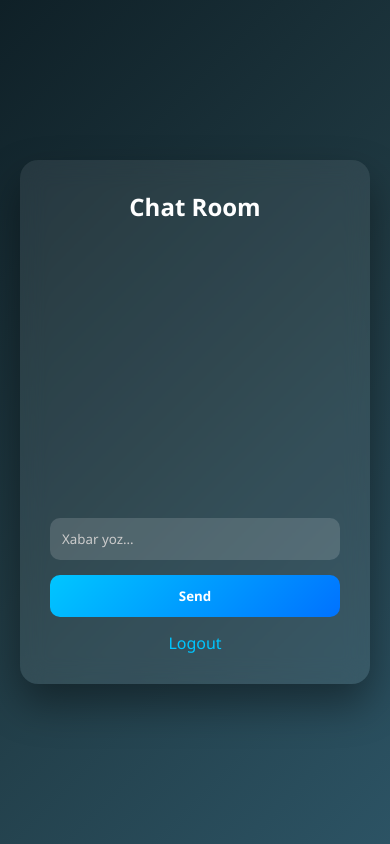
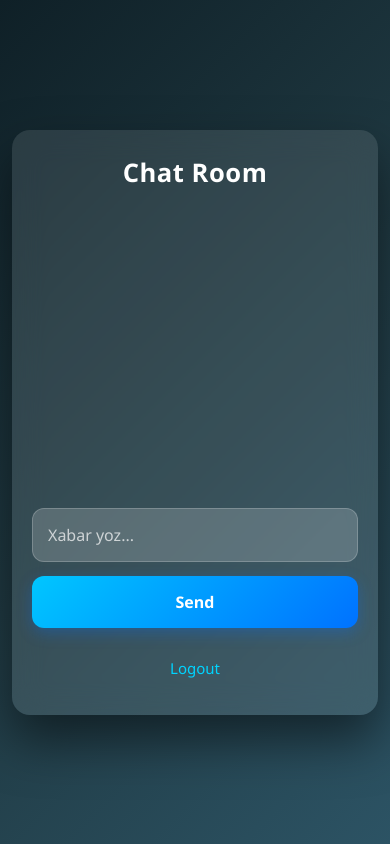
Before and after one commit to AzizbekSobirjonov/suxbat, a Flask app: page /chat in a window 390 px wide. Run offline with Flask 3, Linux system fonts and the light colour scheme; the visitor is signed in with stand-in values (Sample User, id 1); data that the repository does not hold is empty.

Commit message:
Update style.css

```diff
--- a/static/style.css
+++ b/static/style.css
@@ -2,7 +2,7 @@
     margin: 0;
     padding: 0;
     box-sizing: border-box;
-    font-family: "Segoe UI", sans-serif;
+    font-family: "Segoe UI", Tahoma, Geneva, Verdana, sans-serif;
 }
 
 body {
@@ -12,79 +12,283 @@ body {
     justify-content: center;
     align-items: center;
     color: white;
+    padding: 20px 15px;
 }
 
 .card {
-    background: rgba(255,255,255,0.08);
-    backdrop-filter: blur(12px);
+    background: rgba(255, 255, 255, 0.1);
+    backdrop-filter: blur(15px);
+    -webkit-backdrop-filter: blur(15px);
     padding: 30px;
-    width: 350px;
-    border-radius: 18px;
-    box-shadow: 0 20px 40px rgba(0,0,0,0.4);
+    width: 100%;
+    max-width: 450px;
+    border-radius: 20px;
+    box-shadow: 0 25px 50px rgba(0, 0, 0, 0.5);
     animation: fade 0.6s ease;
 }
 
 @keyframes fade {
-    from { opacity: 0; transform: translateY(15px); }
-    to   { opacity: 1; transform: translateY(0); }
+    from {
+        opacity: 0;
+        transform: translateY(20px);
+    }
+    to {
+        opacity: 1;
+        transform: translateY(0);
+    }
 }
 
 h2 {
     text-align: center;
-    margin-bottom: 20px;
+    margin-bottom: 25px;
+    font-size: 1.8rem;
+    font-weight: 600;
+    letter-spacing: 0.5px;
 }
 
 input {
     width: 100%;
-    padding: 12px;
-    margin-bottom: 15px;
-    border-radius: 10px;
-    border: none;
+    padding: 16px;
+    margin-bottom: 16px;
+    border-radius: 12px;
+    border: 1px solid rgba(255, 255, 255, 0.2);
     outline: none;
-    background: rgba(255,255,255,0.15);
+    background: rgba(255, 255, 255, 0.18);
     color: white;
+    font-size: 16px;
+    transition: all 0.3s;
+    -webkit-appearance: none;
+}
+
+input:focus {
+    background: rgba(255, 255, 255, 0.25);
+    border-color: rgba(0, 198, 255, 0.5);
+    box-shadow: 0 0 0 3px rgba(0, 198, 255, 0.1);
 }
 
 input::placeholder {
-    color: #ccc;
+    color: rgba(255, 255, 255, 0.7);
 }
 
 button {
     width: 100%;
-    padding: 12px;
-    border-radius: 10px;
+    padding: 16px;
+    border-radius: 12px;
     border: none;
     background: linear-gradient(135deg, #00c6ff, #0072ff);
     color: white;
-    font-weight: bold;
+    font-weight: 600;
     cursor: pointer;
-    transition: 0.3s;
+    transition: all 0.3s;
+    font-size: 17px;
+    touch-action: manipulation;
+    -webkit-tap-highlight-color: transparent;
+    box-shadow: 0 5px 15px rgba(0, 114, 255, 0.3);
 }
 
-button:hover {
-    transform: scale(1.03);
-    box-shadow: 0 0 15px #00c6ff;
+button:active {
+    transform: scale(0.97);
+    box-shadow: 0 3px 10px rgba(0, 198, 255, 0.5);
 }
 
 a {
     display: block;
-    margin-top: 15px;
+    margin-top: 18px;
     text-align: center;
-    color: #00c6ff;
+    color: #00d4ff;
     text-decoration: none;
+    font-size: 16px;
+    padding: 10px;
+    transition: all 0.3s;
+    -webkit-tap-highlight-color: transparent;
+    font-weight: 500;
+}
+
+a:active {
+    color: #00a3cc;
+    transform: scale(0.98);
 }
 
 .chat-box {
-    height: 260px;
+    height: 320px;
     overflow-y: auto;
-    margin-bottom: 15px;
-    padding-right: 5px;
+    margin-bottom: 18px;
+    padding-right: 10px;
+    scrollbar-width: thin;
+    scrollbar-color: rgba(0, 198, 255, 0.6) transparent;
+    -webkit-overflow-scrolling: touch;
+}
+
+.chat-box::-webkit-scrollbar {
+    width: 6px;
+}
+
+.chat-box::-webkit-scrollbar-track {
+    background: rgba(255, 255, 255, 0.05);
+    border-radius: 10px;
+}
+
+.chat-box::-webkit-scrollbar-thumb {
+    background: rgba(0, 198, 255, 0.6);
+    border-radius: 10px;
 }
 
 .message {
-    margin-bottom: 10px;
+    margin-bottom: 14px;
+    padding: 14px 16px;
+    background: rgba(255, 255, 255, 0.1);
+    border-radius: 12px;
+    word-wrap: break-word;
+    line-height: 1.6;
+    font-size: 15px;
+    border: 1px solid rgba(255, 255, 255, 0.08);
 }
 
 .message b {
-    color: #00c6ff;
+    color: #00d4ff;
+    display: block;
+    margin-bottom: 6px;
+    font-size: 15px;
+    font-weight: 600;
 }
+
+/* Mobil uchun optimallash */
+@media (max-width: 480px) {
+    body {
+        padding: 15px 12px;
+    }
+
+    .card {
+        padding: 25px 20px;
+        border-radius: 18px;
+        max-width: 100%;
+    }
+
+    h2 {
+        font-size: 1.6rem;
+        margin-bottom: 22px;
+    }
+
+    input {
+        padding: 15px;
+        font-size: 16px;
+        margin-bottom: 14px;
+    }
+
+    button {
+        padding: 15px;
+        font-size: 16px;
+    }
+
+    .chat-box {
+        height: 280px;
+        margin-bottom: 16px;
+    }
+
+    .message {
+        padding: 13px 15px;
+        font-size: 15px;
+    }
+
+    .message b {
+        font-size: 15px;
+    }
+
+    a {
+        font-size: 15px;
+        padding: 12px;
+    }
+}
+
+/* Kichik telefonlar uchun */
+@media (max-width: 360px) {
+    .card {
+        padding: 22px 18px;
+    }
+
+    h2 {
+        font-size: 1.5rem;
+    }
+
+    input, button {
+        padding: 14px;
+        font-size: 15px;
+    }
+
+    .chat-box {
+        height: 250px;
+    }
+
+    .message {
+        font-size: 14px;
+    }
+}
+
+/* Kichik balandlikdagi ekranlar uchun */
+@media (max-height: 700px) {
+    .chat-box {
+        height: 240px;
+    }
+
+    .card {
+        padding: 22px;
+    }
+
+    h2 {
+        margin-bottom: 18px;
+    }
+}
+
+/* Landscape mode */
+@media (max-height: 500px) and (orientation: landscape) {
+    body {
+        padding: 12px 15px;
+    }
+
+    .card {
+        padding: 18px 22px;
+        max-width: 650px;
+    }
+
+    .chat-box {
+        height: 160px;
+    }
+
+    h2 {
+        margin-bottom: 15px;
+        font-size: 1.4rem;
+    }
+
+    input, button {
+        padding: 12px;
+        margin-bottom: 12px;
+    }
+
+    .message {
+        padding: 10px 14px;
+    }
+}
+
+/* Juda katta telefonlar uchun */
+@media (min-width: 481px) and (max-width: 768px) {
+    .card {
+        max-width: 500px;
+    }
+
+    h2 {
+        font-size: 2rem;
+    }
+
+    input, button {
+        font-size: 17px;
+        padding: 17px;
+    }
+
+    .chat-box {
+        height: 350px;
+    }
+
+    .message {
+        font-size: 16px;
+    }
+}
```
